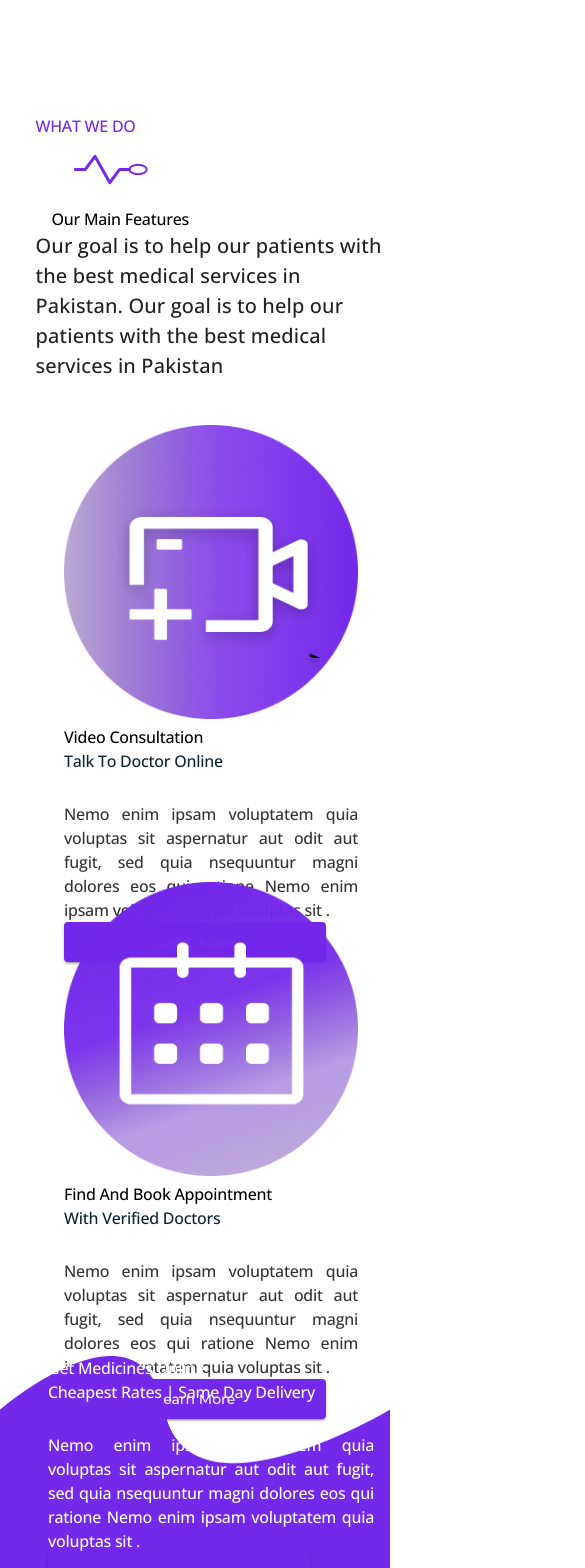
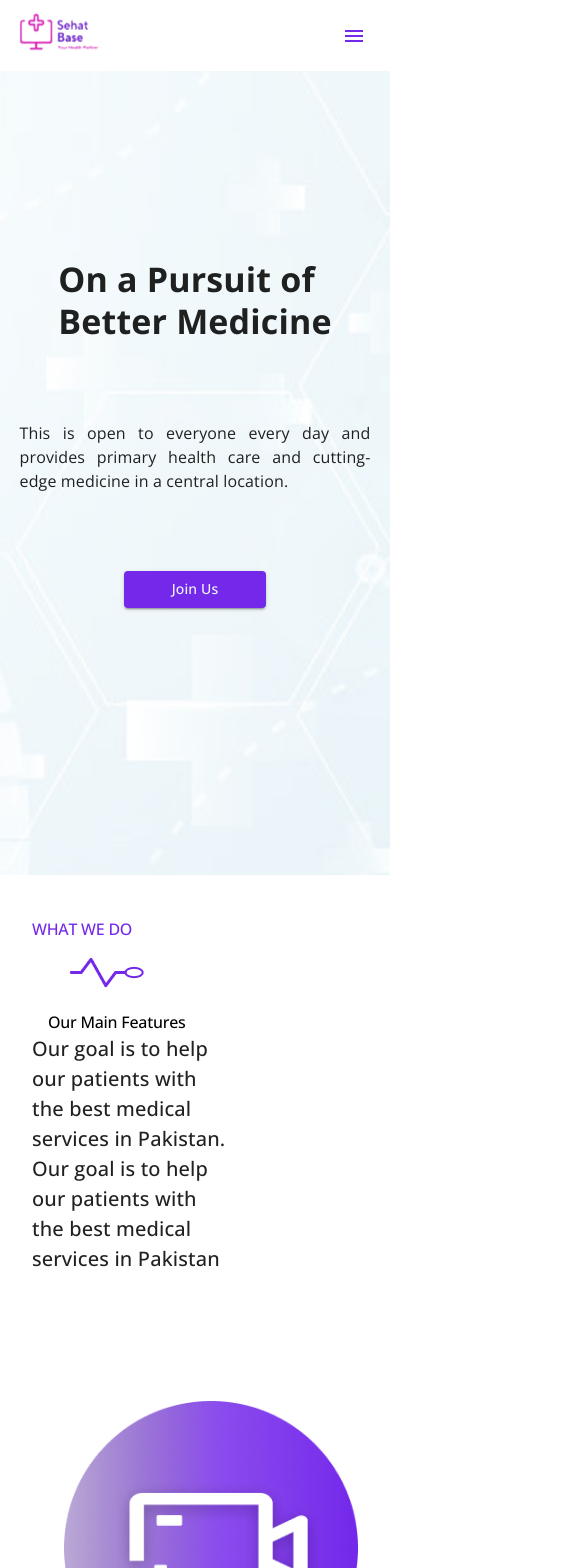
Before and after one commit to SehatBase/sehatbase_frontend, a Next.js app: page / in a window 390 px wide. Shown: the top 1568 px of the page, 585 px wide, since content can reach past the window. Built offline with nearby package versions, Linux system fonts and the light colour scheme.

Commit message:
Added WhySehatBase and fixed position issues

```diff
--- a/components/Features/Features.jsx
+++ b/components/Features/Features.jsx
@@ -17,7 +17,7 @@ function Features() {
   return (
     <Container className={classes.rootContainer}>
         <Container className={classes.headerContainer}>
-        <Typography className={classes.title} >
+        <Typography className={classes.title}>
           WHAT WE DO
         </Typography>
         <Container className={classes.heading2}>
@@ -29,17 +29,17 @@ function Features() {
           Our Main Features
         </Typography>
         </Container>
-        <Typography sx={{fontSize: 20 ,  fontFamily: "Open Sans", width:'auto'}}>
+        <Typography sx={{fontSize: 20 ,  fontFamily: "Open Sans", width:'60%'}}>
         Our goal is to help our patients with the best medical services in Pakistan. Our goal is to help our patients with the best medical services in Pakistan
         </Typography>
         </Container>
         <Container className={classes.featuresContainer}>
-        <Container className={classes.feature1Container}>
+        <Container className={classes.featureContainer}>
         <Container className={classes.featureicon}>
           <Image
             src={feature1Icon}
-            width= {700}
-            height={700}
+            width= {300}
+            height={300}
             />
         </Container>
           <Container className={classes.featurecontent}>
@@ -59,12 +59,12 @@ function Features() {
           </Container>
         </Container>
 
-        <Container className={classes.feature2Container}>
+        <Container className={classes.featureContainer}>
         <Container className={classes.featureicon}>
           <Image
             src={feature2Icon}
-            width= {500}
-            height={500}
+            width= {300}
+            height={300}
             />
         </Container>
           <Container className={classes.featurecontent}>
--- /dev/null
+++ b/components/WhySehatbase.jsx
@@ -0,0 +1,50 @@
+import { Container, Typography, useMediaQuery } from '@mui/material'
+import React from 'react'
+import useStyles from '../styles/whySehatbaseStyles'
+import whySehatbaseimage from '../public/whySehatbase.png'
+import Image from 'next/image'
+import CheckVector from '../public/CheckVector.png'
+
+
+function WhySehatbase() {
+    const classes = useStyles();
+    const isMobile = useMediaQuery(theme => theme.breakpoints.down("md"));
+  return (
+    <Container className={classes.rootContainer}>
+        <Container className={classes.imageContainer}>
+            {!isMobile && (
+        <Image
+        src={whySehatbaseimage}
+        />
+            )}
+        </Container>
+        <Container className={classes.contentContainer}>
+            <Typography className={classes.title}>WHY SEHATBASE?</Typography>
+            <Typography className={classes.title2}>Bringing Loving Care <br/> to Health Care !</Typography>
+
+            <Container className={classes.listItem}>
+                <Image
+                src={CheckVector}
+                />
+                <Typography className={classes.listText}>SehatBase is to make healthcare accessible. </Typography>
+            </Container>
+
+            <Container className={classes.listItem}>
+                <Image
+                src={CheckVector}
+                />
+                <Typography className={classes.listText}>Providing Accurate and Intelligent Disease Diagnosis and Assistance at your fingertips.</Typography>
+            </Container>
+
+            <Container className={classes.listItem}>
+                <Image
+                src={CheckVector}
+                />
+                <Typography className={classes.listText}>Reduce the chances of patients' wrong diagnosis that leads to other problems.</Typography>
+            </Container>
+        </Container>
+    </Container>
+  )
+}
+
+export default WhySehatbase
--- a/pages/index.js
+++ b/pages/index.js
@@ -2,13 +2,16 @@ import React from 'react';
 import Features from '../components/Features/features';
 import Navbar from "../components/Navbar";
 import HeroSection from '../components/HeroSection';
-
+import WhySehatbase from '../components/WhySehatbase';
 
 
 export default function Home() {
   return (
     <>
-      <Features/>
+    <Navbar/>
+    <HeroSection/>
+    <Features/>
+    <WhySehatbase/>
     </>
   );
 }
--- a/styles/featuresStyles.js
+++ b/styles/featuresStyles.js
@@ -9,16 +9,15 @@ export default makeStyles((theme) => ({
         backgroundColor: "#FFFFFF",
         minHeight: "100vh",
         minWidth: "100vw",
-        display: "flex",
+        // display: "flex",
 
     },
 
     headerContainer: {
-        position: 'absolute',
+        position: 'relative',
         width: 'fit-content',
         height: 'fit-content',
-        left: '5vw',
-        top: '114px',
+        top: '5vh',
         display: 'flex',
         flexDirection: 'column',
 
@@ -48,49 +47,39 @@ export default makeStyles((theme) => ({
     },
 
     featuresContainer: {
-        position: 'absolute',
-        top: '425px',
-        bottom:'696px',
+        position: 'relative',
+        top: '20vh',
         minWidth: "100vw",
         display: "grid",
         gridTemplateRows:'auto auto',
-        gap:'1vh',
+        gap:'15vh',
         justifyContent: 'center',
         alignItems:'center',
 
     },
 
-    feature1Container: {
-
+    featureContainer: {
         width: 'auto',
-        height: '304px',
+        height: 'fit-content',
         display: 'grid',
-        gridTemplateColumns:'auto auto'
-
-    },
-    feature2Container: {
-        marginTop:'153px',
-        width: 'auto',
-        height: '304px',
-        display: 'grid',
-        gridTemplateColumns:'auto auto'
+        gridTemplateColumns:'auto auto',
 
     },
 
     feature3rootContainer: {
-        position: 'absolute',
+        position: 'relative',
         minWidth: '100vw',
         height: '523px',
         display: 'flex',
         flexDirection: 'row',
         left: '0px',
-        top: '1356px',
+        top: '30vh',
 
 
     },
 
     feature3Container: {
-        position: 'absolute',
+        position: 'relative',
         minWidth: '100vw',
         height: '523px',
         display: 'flex',
@@ -132,7 +121,7 @@ export default makeStyles((theme) => ({
         fontFamily: 'Open Sans',
         fontStyle: 'normal',
         fontWeight: '700',
-        fontSize: '24px',
+        fontSize: '2vw',
         lineHeight: '36px',
         /* or 150% */
         letterSpacing: '-0.015em',
@@ -155,7 +144,7 @@ export default makeStyles((theme) => ({
         fontFamily: 'Open Sans',
         fontStyle: 'normal',
         fontWeight: '400',
-        fontSize: '18px',
+        fontSize: '1.5vw',
         lineHeight: '36px',
         /* or 150% */
         letterSpacing: '-0.015em',
@@ -183,8 +172,8 @@ export default makeStyles((theme) => ({
         fontFamily: 'Open Sans',
         fontStyle: 'normal',
         fontWeight: '400',
-        fontSize: '18px',
-        lineHeight: '30px',
+        fontSize: '1.5vw',
+        lineHeight: '4vh',
         textAlign: 'justify',
         /* or 150% */
         letterSpacing: '-0.015em',
@@ -199,7 +188,7 @@ export default makeStyles((theme) => ({
 
     feature3icon :{
             width: 'fit-content',
-            marginBottom:'121px',
+            marginBottom:'10vh',
 
     },
 
--- /dev/null
+++ b/styles/whySehatbaseStyles.js
@@ -0,0 +1,90 @@
+import { alpha, makeStyles } from '@material-ui/core/styles'
+import { Typography } from '@mui/material'
+
+export default makeStyles((theme) => ({
+
+    rootContainer: {
+        position: 'relative',
+        top: '30vh',
+        height: "100vh",
+        minWidth: "100vw",
+        display: 'flex',
+        justifyContent: 'center',
+        alignItems: 'center',
+        [theme.breakpoints.down('900')]: {
+            top: '10vh',
+        }
+    },
+
+    imageContainer: {
+        position: 'relative',
+        top: '5vh',
+        width: 'fit-content',
+        height: 'fit-content',
+        margin: '0%'
+    },
+
+    contentContainer: {
+        display: 'flex',
+        flexDirection: 'column',
+        width: '50vw',
+        height: 'fit-content',
+        justifyContent: 'center',
+        alignItems: 'left',
+        [theme.breakpoints.down('900')]: {
+            width: '100vw',
+        }
+    },
+
+    title: {
+        fontFamily: 'Open Sans',
+        fontStyle: 'normal',
+        fontWeight: 700,
+        fontSize: '2vw',
+        letterSpacing: '-0.015em',
+        color: '#000000',
+        marginLeft:'2vw',
+        [theme.breakpoints.down('900')]: {
+            fontSize: '4vw',
+        }
+    },
+
+    title2: {
+        fontFamily: 'Open Sans',
+        fontStyle: 'normal',
+        fontWeight: 700,
+        fontSize: '3vw',
+        letterSpacing: '-0.015em',
+        color: '#7428EA',
+        marginLeft:'2vw',
+        [theme.breakpoints.down('900')]: {
+            fontSize: '6vw',
+        }
+    },
+
+    listItem: {
+        display: 'flex',
+        alignItems: 'center',
+        margin: '2vw',
+        [theme.breakpoints.down('900')]: {
+            marginTop: '10vw',
+
+        }
+    },
+
+    listText: {
+        fontFamily: 'Open Sans',
+        fontStyle: 'normal',
+        fontWeight: 400,
+        fontSize: '18px',
+        lineHeight: '122%',
+        letterSpacing: '-0.015em',
+        color:'#000000',
+        marginLeft: '1vw',
+        width: '80%',
+        [theme.breakpoints.down('900')]: {
+            fontSize: '4vw',
+        }
+    },
+
+}))
```
Also changed, not shown: public/CheckVector.png (added), public/whySehatbase.png (added).
